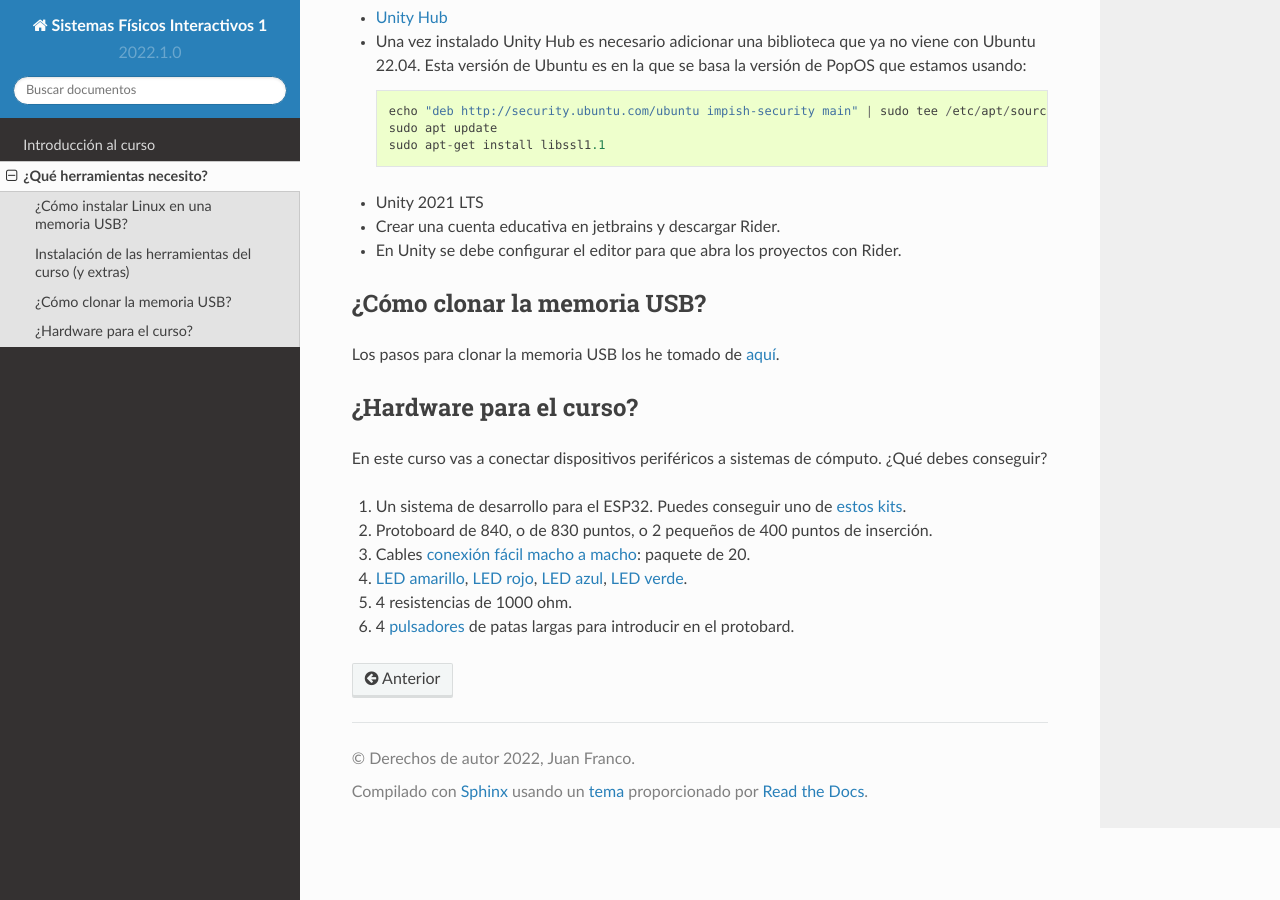
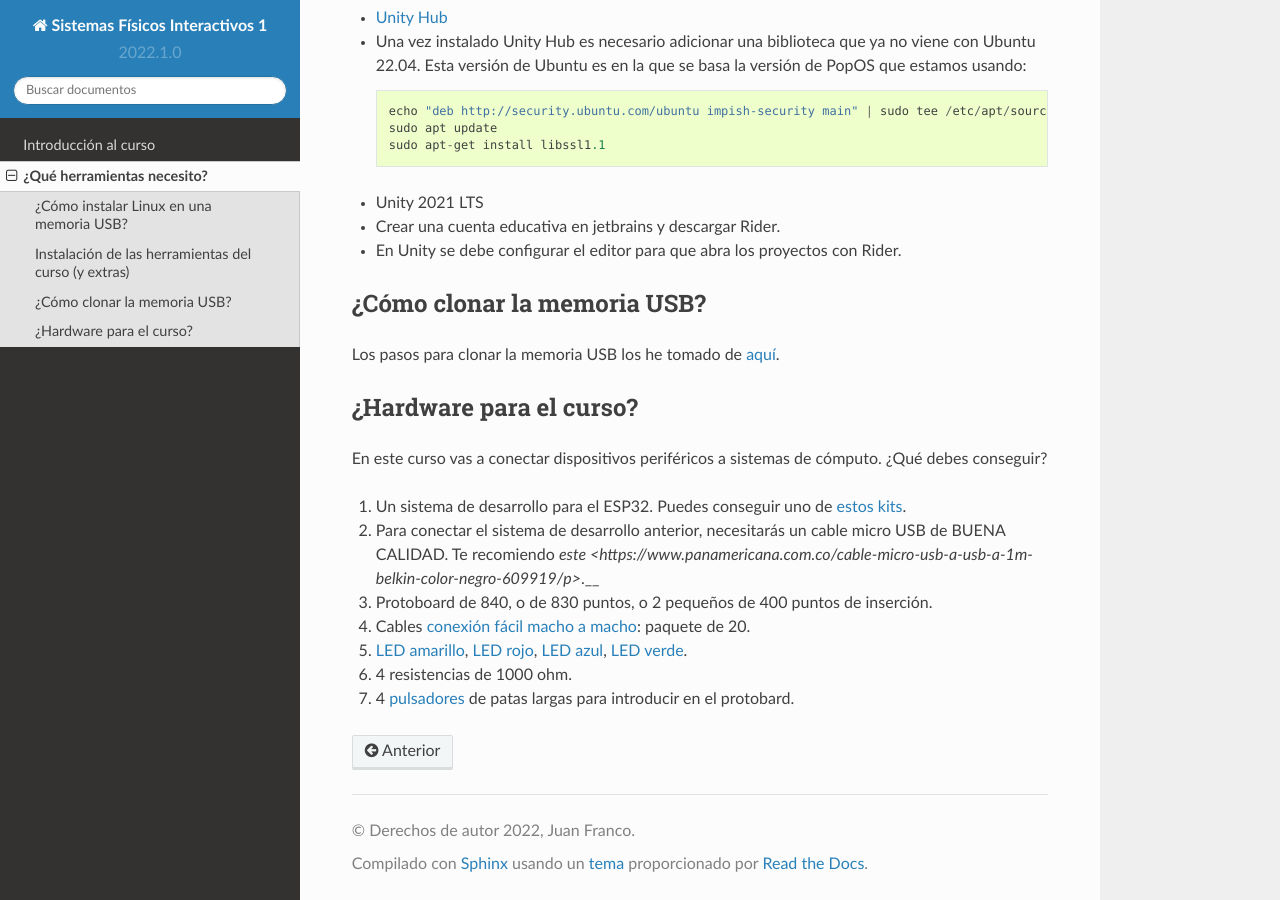
Before and after one commit to juanferfranco/SistemasFisicosInteractivos1, a Sphinx documentation site: the page built from docs/_intro/tools.rst, in a window 1280 px wide and 900 px high, scrolled down 2024 px. Built offline with Sphinx 7.4.7 and the Read the Docs theme 2.0.0, drawn with Linux system fonts in a browser that asks for light colours; pages that are not in the unit, such as notebooks, are missing from menus.

Commit message:
add USB cable link

```diff
--- a/docs/_intro/tools.rst
+++ b/docs/_intro/tools.rst
@@ -111,6 +111,8 @@ En este curso vas a conectar dispositivos periféricos a sistemas de cómputo.
 
 #. Un sistema de desarrollo para el ESP32. Puedes conseguir uno de
    `estos kits <https://www.didacticaselectronicas.com/index.php/sistemas-de-desarrollo/espressif-systems/esp32/tarjeta-de-desarrollo-esp32-wrover-b-tarjetas-modulos-de-desarrollo-de-con-wifi-y-bluetooth-esp32u-comunicaci%C3%B3n-wi-fi-bluetooth-esp32u-iot-esp32-nodemcu-wrover-devkit-detail>`__.
+#. Para conectar el sistema de desarrollo anterior, necesitarás un cable micro USB de BUENA CALIDAD.
+   Te recomiendo `este <https://www.panamericana.com.co/cable-micro-usb-a-usb-a-1m-belkin-color-negro-609919/p>`.__
 #. Protoboard de 840, o de 830 puntos, o 2 pequeños de 400 puntos de inserción.
 #. Cables `conexión fácil macho a macho <https://www.didacticaselectronicas.com/index.php/cables-conectores-y-accesorios/conexion-facil/kit-cables-conexion-facil-mm-premium-10pcs-1-dupont-arduino-cables-de-conexion-f%C3%A1cil-macho-macho-dupont-header-easy-conection-arduino-r%C3%A1pida-1852-detail>`__:
    paquete de 20.
```
